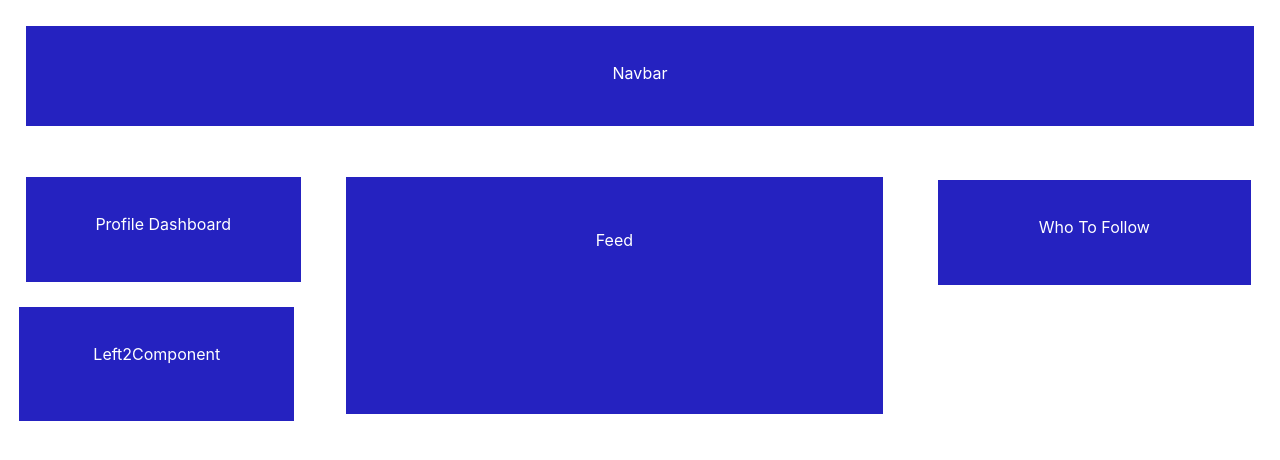
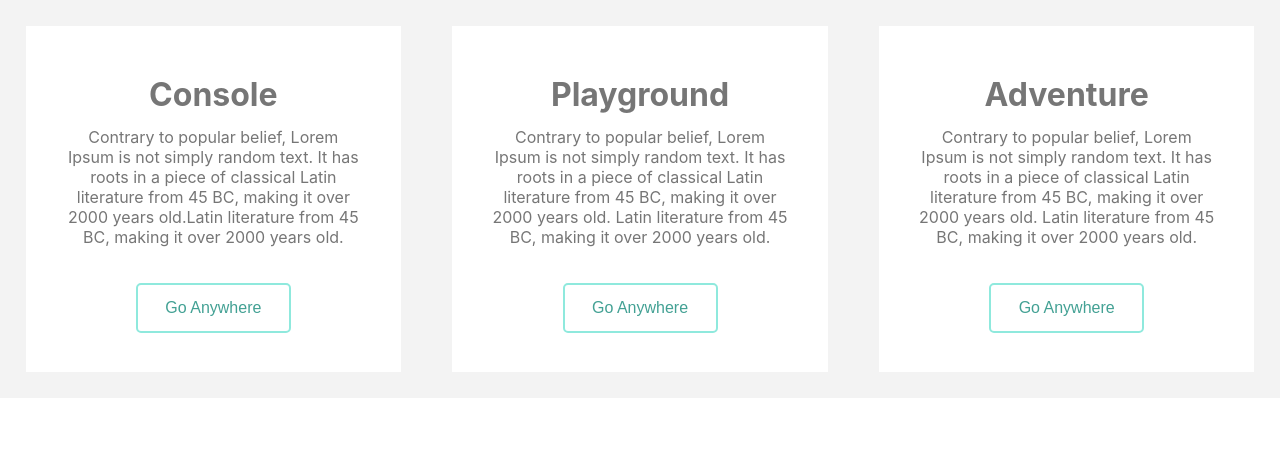
Before and after one commit to Rita-cedcoss/Functional_Component_Repo, a React (Create React App) app: page / in a window 1280 px wide. Shown: the top 460 px of the page. Built offline with nearby package versions, Linux system fonts and the light colour scheme.

Commit message:
task 4 completed of functional component

```diff
--- a/src/App.js
+++ b/src/App.js
@@ -1,8 +1,8 @@
-import ComponentOuter from './ComponentTask3/ComponentOuter';
+import OuterComponent from './Component_Task4/OuterComponent';
 function App() {
   return (
     <>
-       <ComponentOuter></ComponentOuter>
+       <OuterComponent></OuterComponent>
     </>
   );
 }
--- /dev/null
+++ b/src/Component_Task4/Component.css
@@ -0,0 +1,57 @@
+#outer
+{
+    height: auto;
+    width: 100%;
+    display: flex;
+    background-color: #f3f3f3;
+}
+#leftComponent
+{
+
+    height: 270px;
+    width: 27%;
+    margin: 2%;
+    padding: 3%;
+    text-align: center;
+    color: #767676;
+    text-align: center;
+    background-color: rgb(255 255 255);
+    line-height: 20px;
+    text-align: center;
+}
+#MiddleComponent
+{
+    height: 270px;
+    width: 27%;
+    margin: 2%;
+    padding: 3%;
+    text-align: center;
+    color: #767676;
+    text-align: center;
+    background-color: rgb(255 255 255);
+    line-height: 20px;
+    text-align: center;
+}
+#rightComponent
+{
+    height: 270px;
+    width: 27%;
+    margin: 2%;
+    padding: 3%;
+    text-align: center;
+    color: #767676;
+    text-align: center;
+    background-color: rgb(255 255 255);
+    line-height: 20px;
+    text-align: center;
+}
+.btn
+{
+    height: 50px;
+    width: 155px;
+    color: #43a194;
+    background: white;
+    border-radius: 5px;
+    font-size: 16px;
+    border: 2px solid #8fe9dd;
+}
--- /dev/null
+++ b/src/Component_Task4/LeftCompenent.js
@@ -0,0 +1,23 @@
+import React from 'react'
+// class LeftCompenent extends Component {
+//   render() {
+//     return (
+
+//     )
+//   }
+// }
+
+
+
+
+const LeftCompenent=()=> {
+  return (
+    <div id="leftComponent"><h1>Console</h1>
+    <p>Contrary to popular belief, Lorem Ipsum is not simply random text. It has roots in a piece of classical
+         Latin literature from 45 BC, making it over 2000 years old.Latin literature from 45 BC, making it over 2000 years old.
+    </p><br></br>
+     <button className="btn">Go Anywhere</button>
+  </div>
+  )
+}
+export default LeftCompenent
--- /dev/null
+++ b/src/Component_Task4/MiddleComponent.js
@@ -0,0 +1,13 @@
+import React from 'react'
+const MiddleComponent=()=> {
+  return (
+    <div id="MiddleComponent"><h1>Playground</h1>
+         <p>Contrary to popular belief, Lorem Ipsum is not simply random text. It has roots in a piece of classical
+             Latin literature from 45 BC, making it over 2000 years old.
+             Latin literature from 45 BC, making it over 2000 years old.
+         </p><br></br>
+         <button className="btn">Go Anywhere</button>
+      </div>
+  )
+}
+export default MiddleComponent
--- /dev/null
+++ b/src/Component_Task4/OuterComponent.js
@@ -0,0 +1,15 @@
+import React from 'react'
+import LeftCompenent from './LeftCompenent'
+import MiddleComponent from './MiddleComponent'
+import RightComponent from './RightComponent'
+import './Component.css'
+const OuterComponent=()=>{
+  return (
+    <div id="outer">
+    <LeftCompenent></LeftCompenent>
+    <MiddleComponent></MiddleComponent>
+    <RightComponent></RightComponent>
+  </div>
+  )
+}
+export default OuterComponent
--- /dev/null
+++ b/src/Component_Task4/RightComponent.js
@@ -0,0 +1,13 @@
+import React from 'react'
+ const RightComponent=()=> {
+  return (
+    <div id="rightComponent"><h1>Adventure</h1>
+    <p>Contrary to popular belief, Lorem Ipsum is not simply random text. It has roots in a piece of classical
+        Latin literature from 45 BC, making it over 2000 years old.
+        Latin literature from 45 BC, making it over 2000 years old.
+    </p><br></br>
+    <button className="btn">Go Anywhere</button>
+</div>
+  )
+}
+export default RightComponent
```
